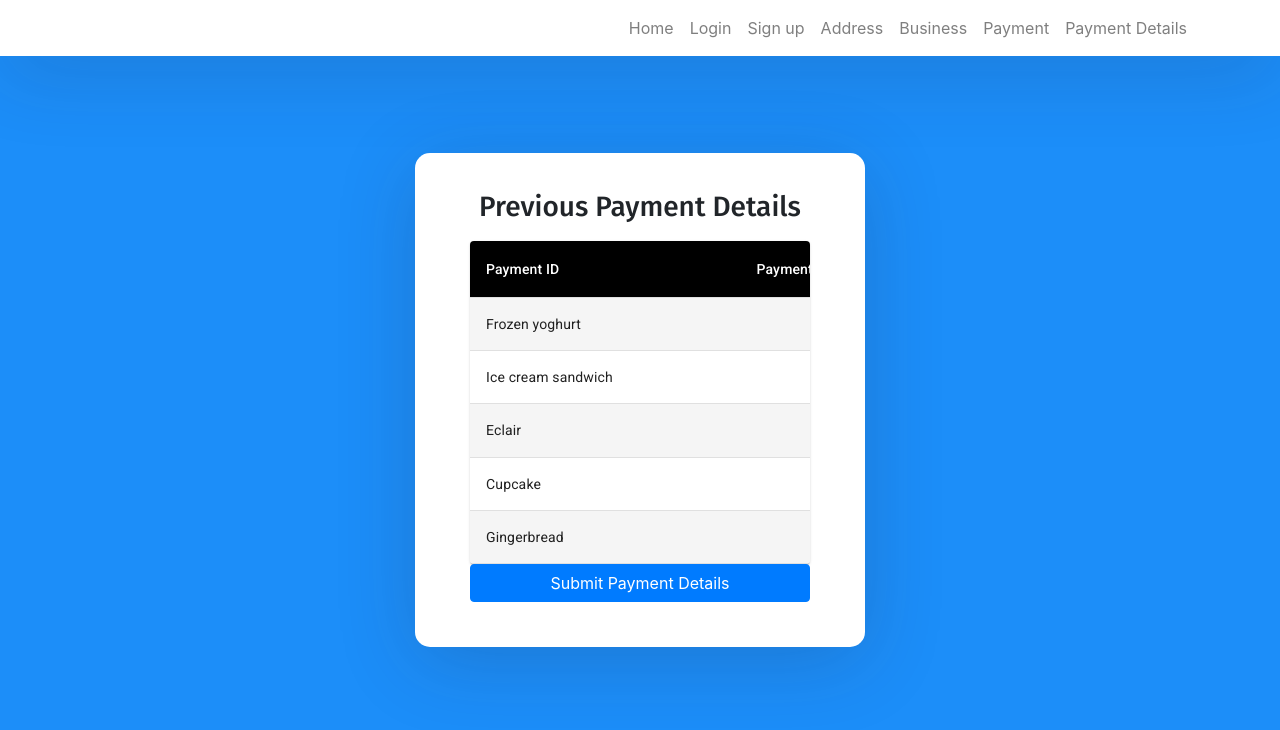
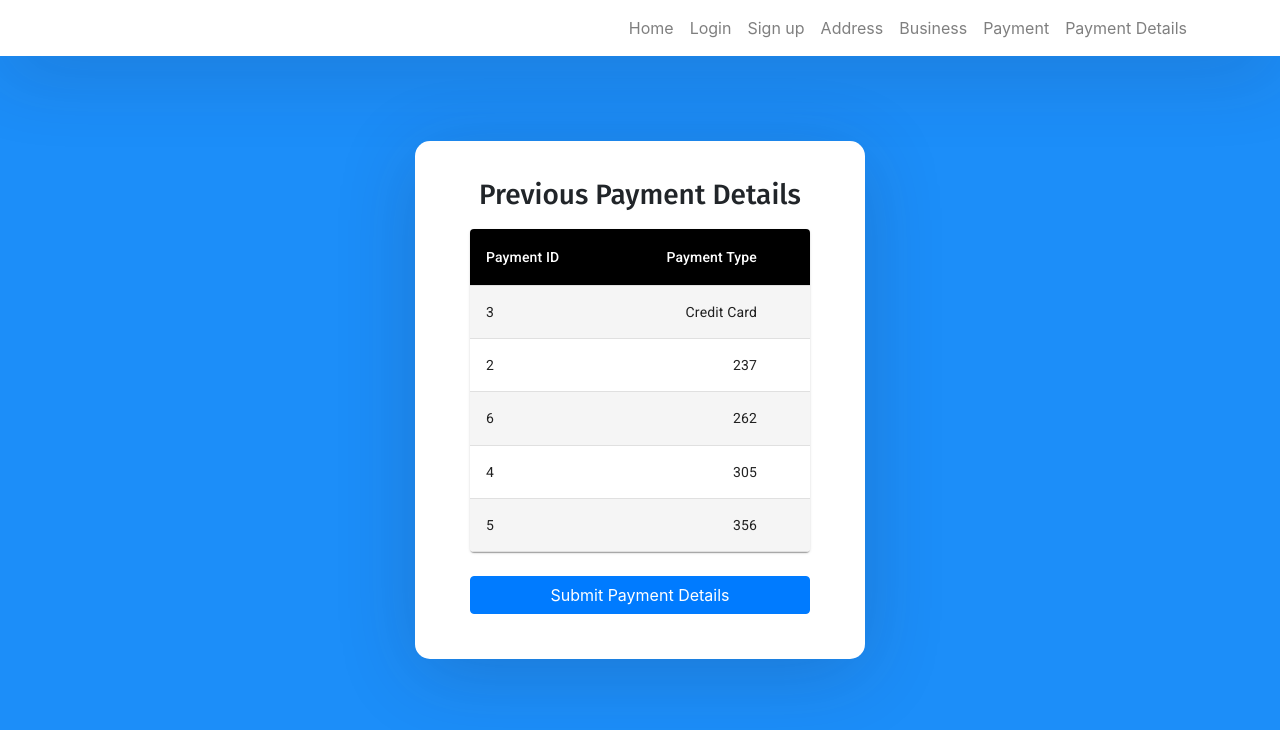
Before and after one commit to PasinduUkwatta/Test_1, a React (Create React App) app in the folder react-front-end/: page /payment-details in a window 1280 px wide. Shown: the top 730 px of the page. Built offline with nearby package versions, Linux system fonts and the light colour scheme.

Commit message:
Payment Details table feature added

```diff
--- a/react-front-end/src/components/address.component.js
+++ b/react-front-end/src/components/address.component.js
@@ -46,6 +46,13 @@ class Address extends Component {
         const{line1,line2, postalcode,city,state,country} = this.state
 
         return (
+
+            <div>
+
+            <br />
+            <br />
+            <br />
+            <br />
             <form onSubmit={this.submitHandler} >
                 <h3>Address Details</h3>
 
@@ -119,6 +126,10 @@ class Address extends Component {
                 <button type="submit" className="btn btn-primary btn-block" action ="detail">Submit Address Details</button>
 
             </form>
+            </div>
+
+
+
         )
     }
 }
--- a/react-front-end/src/components/paymentdetails.component.js
+++ b/react-front-end/src/components/paymentdetails.component.js
@@ -58,13 +58,14 @@ class PaymentDetails extends Component {
             <div>
 
                 <h3>Previous Payment Details </h3>
+               <div>
+               <CustomizedTables/>
+               </div>
 
+                <div><br />
+                                <button type="submit" className="btn btn-primary btn-block" action ="detail">Submit Payment Details</button>
 
-                <CustomizedTables/>
-
-
-
-                <button type="submit" className="btn btn-primary btn-block" action ="detail">Submit Payment Details</button>
+                </div>
             </div>
 
         )
--- a/react-front-end/src/components/table.component.js
+++ b/react-front-end/src/components/table.component.js
@@ -31,11 +31,11 @@ function createData(name, calories, fat, carbs, protein) {
 }
 
 const rows = [
-  createData('Frozen yoghurt', 159, 6.0, 24, 4.0),
-  createData('Ice cream sandwich', 237, 9.0, 37, 4.3),
-  createData('Eclair', 262, 16.0, 24, 6.0),
-  createData('Cupcake', 305, 3.7, 67, 4.3),
-  createData('Gingerbread', 356, 16.0, 49, 3.9),
+  createData(3,"Credit Card","1000","123@1234.com", "Pasindu"),
+  createData(2, 237, 9.0, 37, 4.3),
+  createData(6, 262, 16.0, 24, 6.0),
+  createData(4, 305, 3.7, 67, 4.3),
+  createData(5, 356, 16.0, 49, 3.9),
 ];
 
 const useStyles = makeStyles({
```
